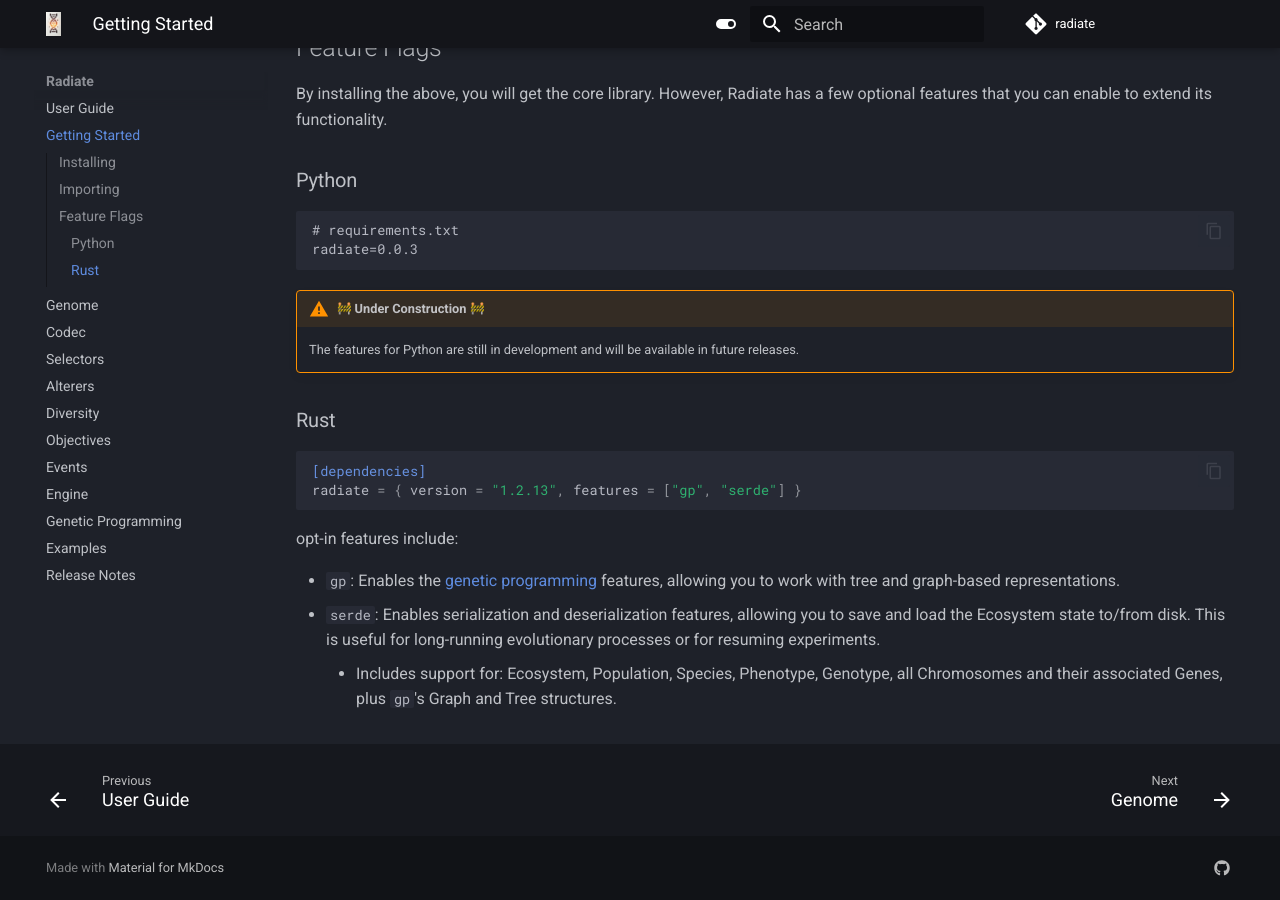
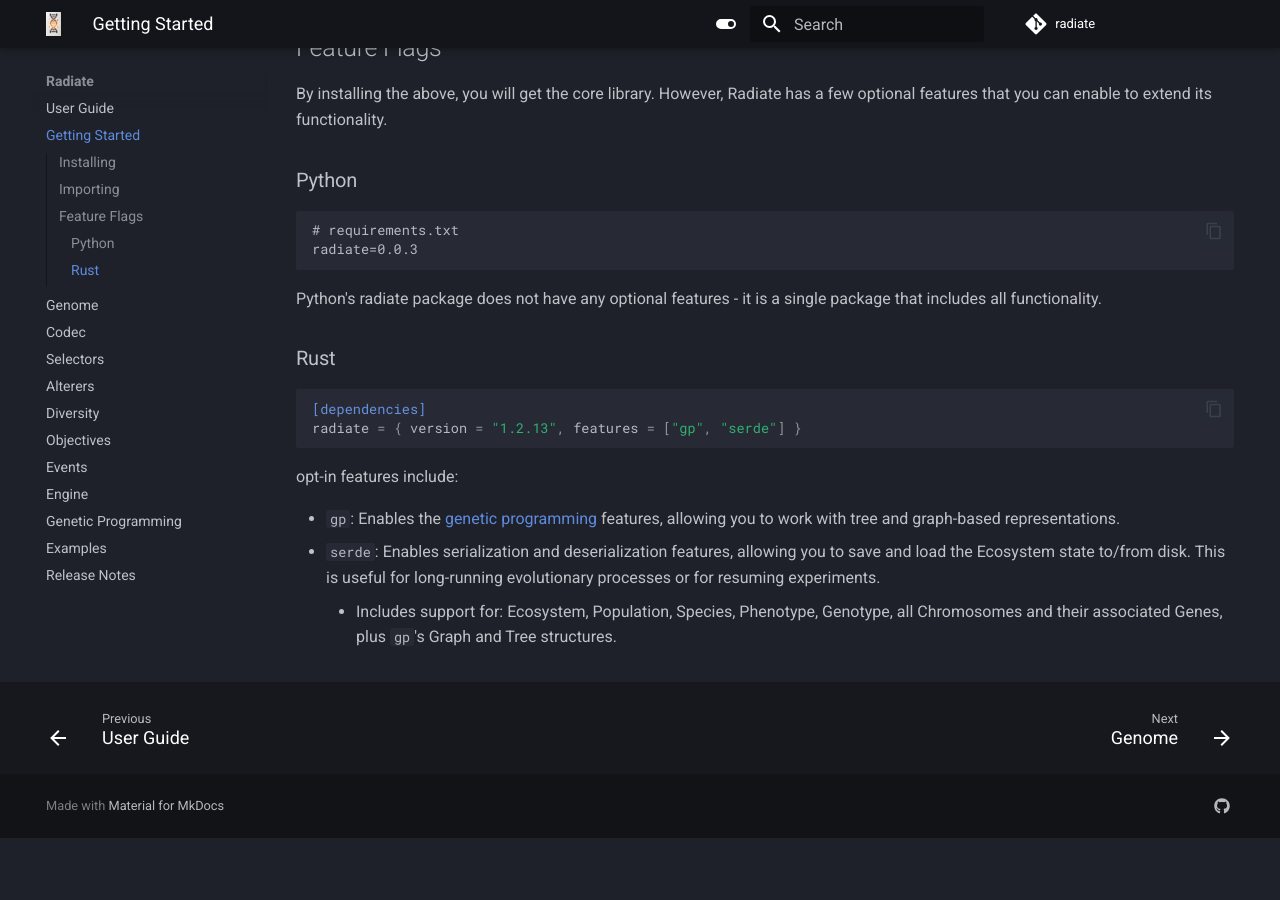
Before and after one commit to pkalivas/radiate, an MkDocs documentation site: the page built from docs/source/installation.md, in a window 1280 px wide and 900 px high, scrolled down 601 px. Built offline with MkDocs 1.6.1 and Material for MkDocs 9.7.7, drawn with Linux system fonts in a browser that asks for light colours; emoji names are drawn with the system emoji font; comment, search, counter and statistics services are not loaded; after the commit the page ends 1439 px from its top, so only the background shows below that.

Commit message:
Removes warning about Python features
Removes the outdated warning about Python features being under construction, as the Python package is now fully functional.

Clarifies that the Python package does not have optional features.

````diff
--- a/docs/source/installation.md
+++ b/docs/source/installation.md
@@ -45,10 +45,7 @@
 radiate=0.0.3
 ```
 
-!!! warning ":construction: Under Construction :construction:"
-
-    The features for Python are still in development and will be available in future releases.
-
+Python's radiate package does not have any optional features - it is a single package that includes all functionality.
 
 ### Rust
 
````
